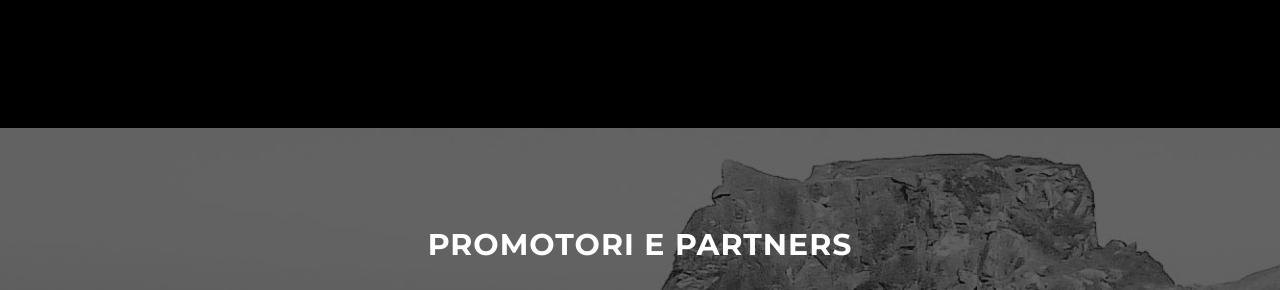
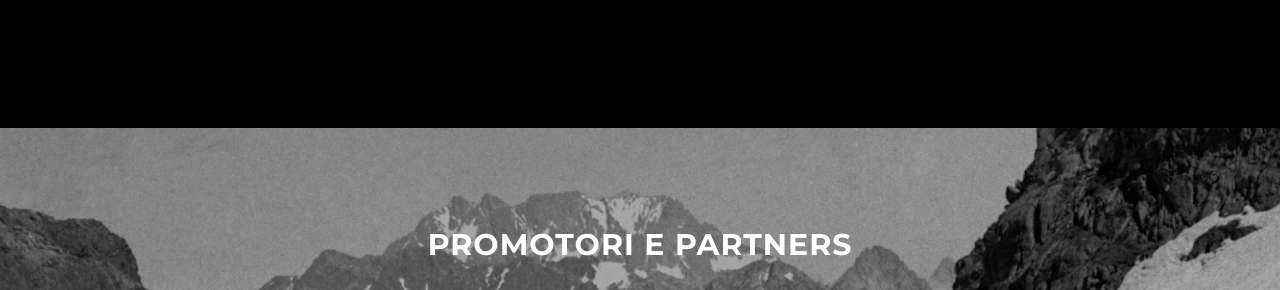
Before and after one commit to pbmolini/drdl, a plain HTML site: page index.html in a window 1280 px wide. Shown: the part 2186-2476 px from the top of the page. Drawn offline with Linux system fonts and the light colour scheme; some packages are replaced by stand-ins of ours.

Commit message:
changed background imgs

```diff
--- a/css/grayscale.css
+++ b/css/grayscale.css
@@ -256,7 +256,7 @@ a:focus {
     width: 100%;
     padding: 50px 0;
     color: #fff;
-    background: url(../img/downloads-bg.jpg) no-repeat center center scroll;
+    background: url(../img/partners-bg.jpg) no-repeat center center scroll;
     background-color: #000;
     -webkit-background-size: cover;
     -moz-background-size: cover;
```
Also changed, not shown: img/downloads-bg.jpg (deleted), img/intro-bg.jpg, img/partners-bg.jpg (added), 1 other file.
